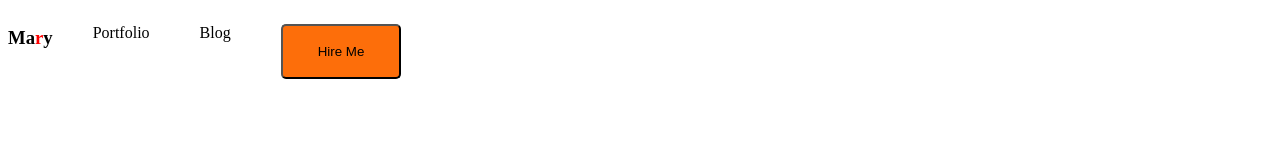
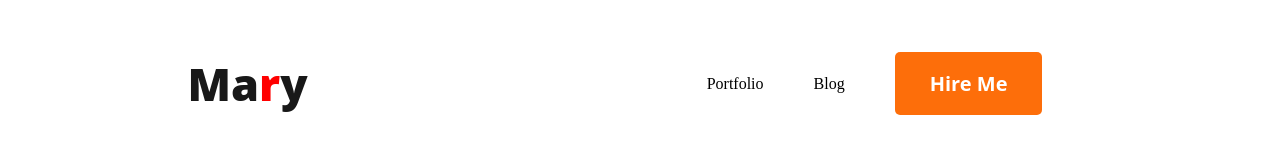
Before and after one commit to xer-on/portfolio, a plain HTML site: page index.html in a window 1280 px wide. Drawn offline with Linux system fonts and the light colour scheme.

Commit message:
added style

```diff
--- a/index.html
+++ b/index.html
@@ -16,7 +16,7 @@
     <ul>
         <li><a href="">Portfolio</a></li>
         <li><a href="">Blog</a></li>
-        <li><button>Hire Me</button></li>
+        <li><button class="primary-button">Hire Me</button></li>
     </ul>
 </nav>
     </header>
--- a/styles/style.css
+++ b/styles/style.css
@@ -2,6 +2,8 @@
 
 nav {
     display: flex;
+    align-items: center;
+    justify-content: space-around;
 }
 
 nav span {
@@ -10,6 +12,16 @@ nav span {
 
 nav>ul {
     display: flex;
+    align-items: center;
+}
+
+nav h3 {
+    color: var(--Dark-01, #181818);
+    font-family: Open Sans;
+    font-size: 45px;
+    font-style: normal;
+    font-weight: 800;
+    line-height: normal;
 }
 
 nav li {
@@ -22,8 +34,15 @@ li a {
     color: black;
 }
 
-li button {
+.primary-button {
     padding: 18px 35px;
     border-radius: 5px;
     background: #FD6E0A;
+    border: none;
+    color: white;
+    font-family: Open Sans;
+    font-size: 20px;
+    font-style: normal;
+    font-weight: 700;
+    line-height: normal;
 }
```
